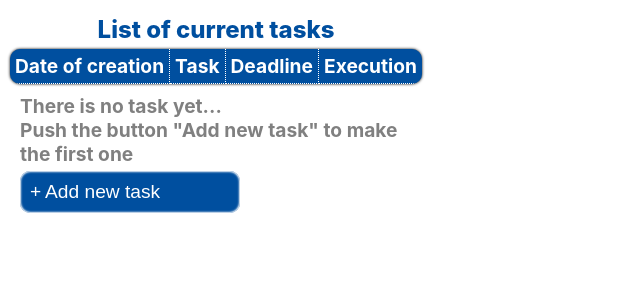
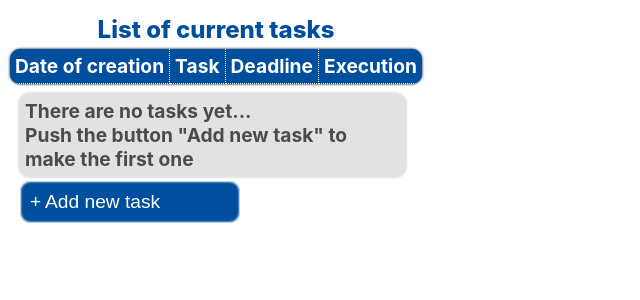
Before and after one commit to GorkinN/toDo, a React (Create React App) app in the folder my-app/: page / in a window 1280 px wide. Shown: the top 300 px of the page, without its empty margins (0-640 px from the left). Built offline with nearby package versions, Linux system fonts and the light colour scheme.

Commit message:
correction

```diff
--- a/my-app/src/component/toDoList/toDoList.css
+++ b/my-app/src/component/toDoList/toDoList.css
@@ -1,8 +1,11 @@
 .noTasksMessage {
   margin-left: 20px;
-  max-width: 400px;
+  padding: 5px;
+  max-width: 375px;
+  border-radius: 10px;
+  box-shadow: 0 0 2px 2px #e2e2e2;
   font-size: 1.2rem;
-  color: gray;
+  color: #4b4b4b;
   font-weight: 700;
-  background-color: #ffffff;
+  background-color: #e2e2e2;
 }
--- a/my-app/src/component/toDoList/toDoList.js
+++ b/my-app/src/component/toDoList/toDoList.js
@@ -38,7 +38,7 @@ class ToDoList extends React.Component {
     }
     render () {
         let noTasksMessage = (!this.state.taskList.length)?
-        <p className='noTasksMessage'>There is no task yet...<br/>
+        <p className='noTasksMessage'>There are no tasks yet...<br/>
         Push the button "Add new task" to make the first one
         </p> :null;
         return (
--- a/my-app/src/component/toDoList/toDoList.less
+++ b/my-app/src/component/toDoList/toDoList.less
@@ -1,8 +1,11 @@
 .noTasksMessage {
     margin-left:20px;
-    max-width:400px;
+    padding:5px;
+    max-width:375px;
+    border-radius:10px;
+    box-shadow: 0 0 2px 2px  rgb(226, 226, 226);
     font-size: 1.2rem;
-    color:gray;
+    color:rgb(75, 75, 75);
     font-weight: 700;
-    background-color: lighten(gray, 50%);
+    background-color: rgb(226, 226, 226);
 }
```
